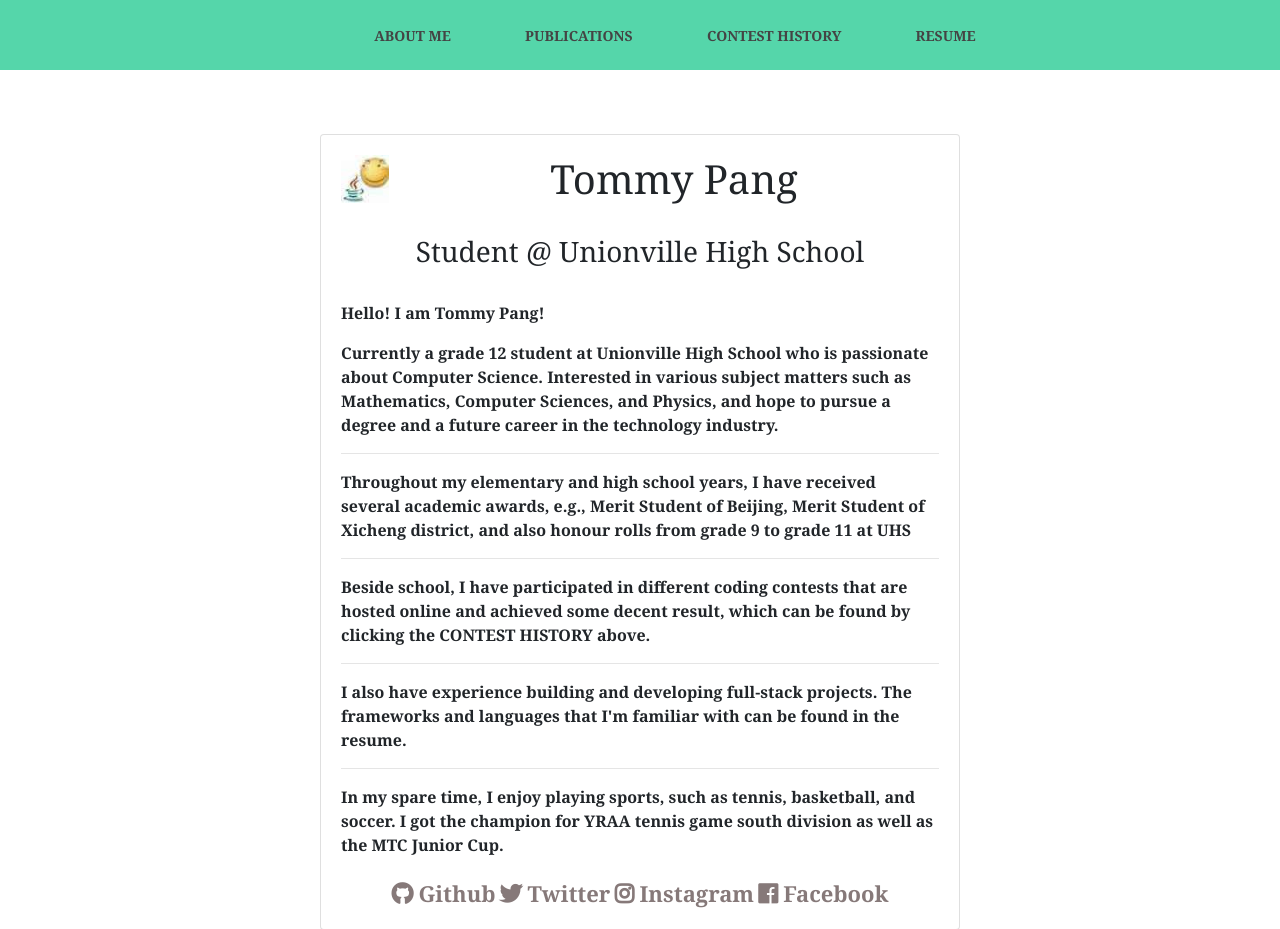
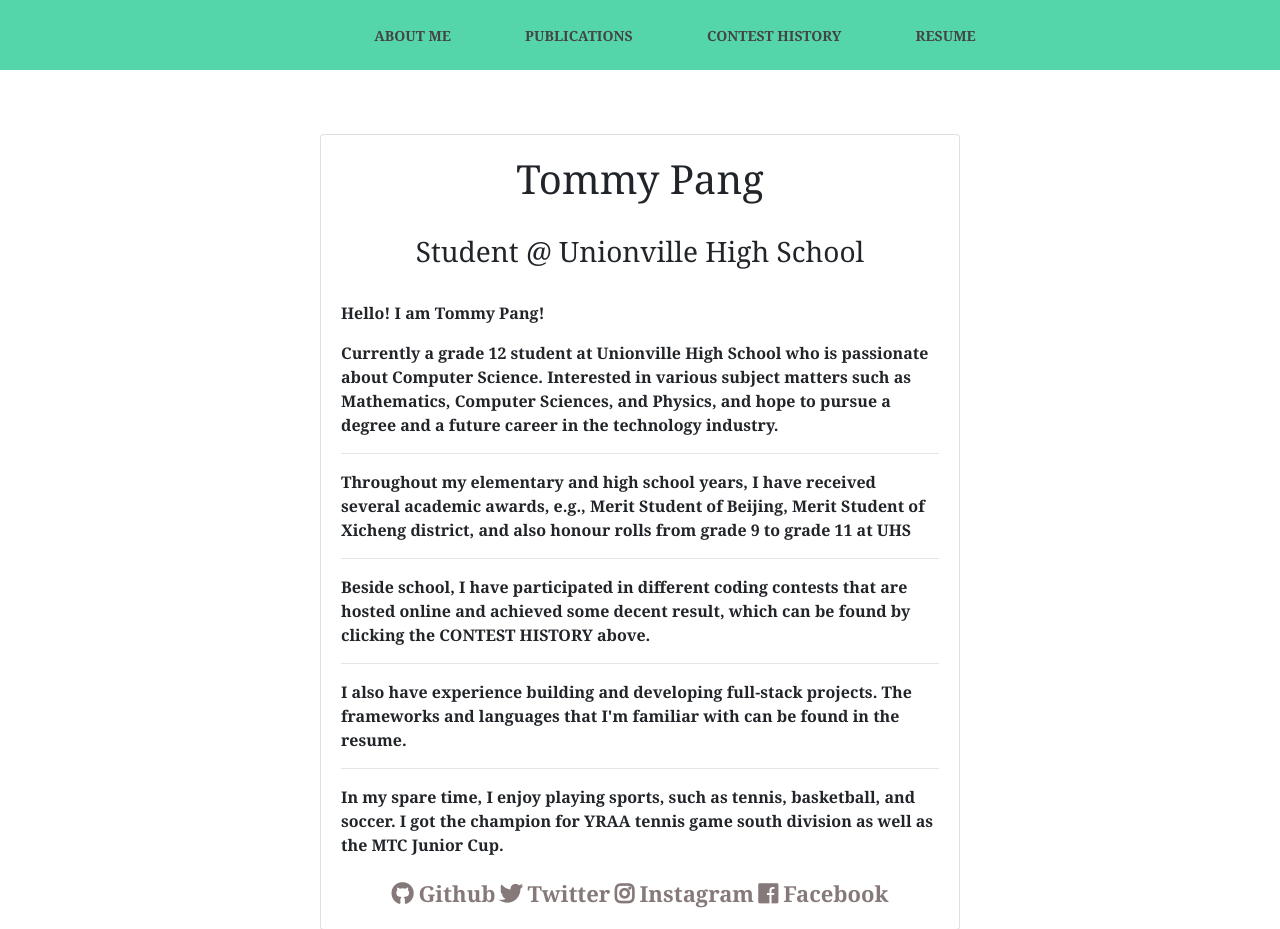
Before and after one commit to TommyPang/PersonalWebsite, a plain HTML site: page index.html in a window 1280 px wide. Shown: the top 929 px of the page. Drawn offline with nearby package versions, Linux system fonts and the light colour scheme.

Commit message:
title 2nd

```diff
--- a/index.html
+++ b/index.html
@@ -27,8 +27,8 @@
         <div class="card">
 
             <div class="card-body">
-                <img src="static/images/avatar.jpg" class="avatar">
-                <h1 style="padding-left: 35%">Tommy Pang</h1> <br>
+                <!--img src="static/images/avatar.jpg" class="avatar"-->
+                <h1 style="text-align: center">Tommy Pang</h1> <br>
                 <h3 style="text-align: center">Student @ Unionville High School</h3>
                 <br>
                 <p class="card-text">Hello! I am Tommy Pang!</p>
--- a/static/css/index.css
+++ b/static/css/index.css
@@ -85,7 +85,7 @@ nav a:hover::before {
 }
 
 .avatar{
-    width: 8%; height: 8%;
+    width: 10%; height: 10%;
     float: left;
 }
 
```
